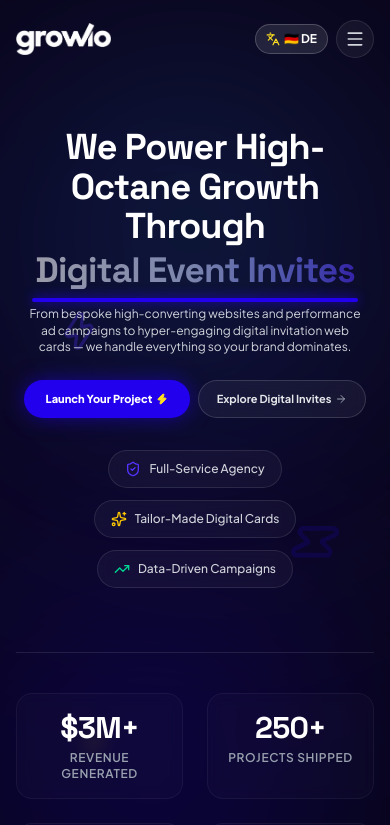
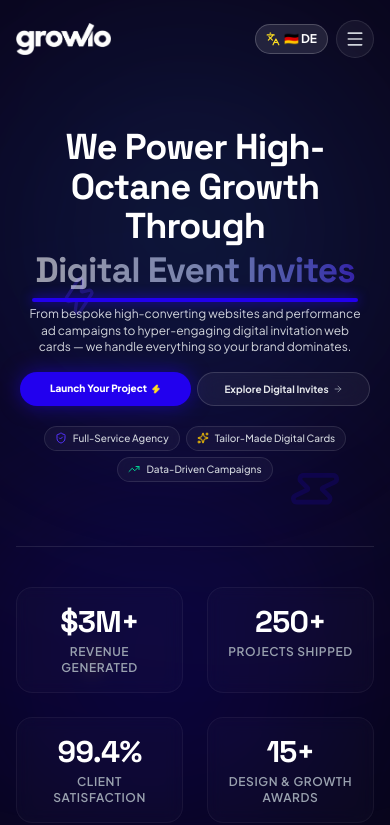
Before and after one commit to ashirvp/GrowioGermany, a React (Vite) app: page / in a window 390 px wide. Shown: the top 825 px of the page. Built offline with nearby package versions, Linux system fonts and the light colour scheme.

Commit message:
Scale down Hero CTA buttons and feature badges on mobile screens

```diff
--- a/src/components/HeroSection.tsx
+++ b/src/components/HeroSection.tsx
@@ -111,22 +111,22 @@ export const HeroSection: React.FC<HeroSectionProps> = () => {
             initial={{ opacity: 0, y: 20 }}
             animate={{ opacity: 1, y: 0 }}
             transition={{ duration: 0.8, delay: 0.6 }}
-            className="mt-6 sm:mt-10 flex flex-row items-center justify-center gap-2 sm:gap-4 max-w-md sm:max-w-2xl mx-auto w-full px-2 sm:px-0"
+            className="mt-4 sm:mt-10 flex flex-row items-center justify-center gap-1.5 sm:gap-4 max-w-md sm:max-w-2xl mx-auto w-full px-1 sm:px-0"
           >
             <a
               href="#contact"
-              className="flex-1 sm:flex-initial sm:w-72 min-h-[38px] sm:min-h-[56px] px-2.5 sm:px-6 py-2 sm:py-4 text-[11px] xs:text-xs sm:text-base font-extrabold text-white bg-[#2200EE] hover:bg-[#1C00C8] rounded-full shadow-[0_0_20px_rgba(34,0,238,0.5)] hover:shadow-[0_0_50px_rgba(85,51,255,0.9)] transition-all duration-300 transform hover:-translate-y-0.5 active:translate-y-0 flex items-center justify-center space-x-1 sm:space-x-3 group whitespace-nowrap"
+              className="flex-1 sm:flex-initial sm:w-72 min-h-[34px] sm:min-h-[56px] px-2 sm:px-6 py-1.5 sm:py-4 text-[10px] xs:text-[11px] sm:text-base font-extrabold text-white bg-[#2200EE] hover:bg-[#1C00C8] rounded-full shadow-[0_0_20px_rgba(34,0,238,0.5)] hover:shadow-[0_0_50px_rgba(85,51,255,0.9)] transition-all duration-300 transform hover:-translate-y-0.5 active:translate-y-0 flex items-center justify-center space-x-1 sm:space-x-3 group whitespace-nowrap"
             >
               <span>{t('Launch Your Project', 'Projekt Starten')}</span>
-              <Zap className="w-3 h-3 sm:w-5 sm:h-5 text-yellow-300 fill-yellow-300 group-hover:rotate-12 transition-transform shrink-0" />
+              <Zap className="w-2.5 h-2.5 sm:w-5 sm:h-5 text-yellow-300 fill-yellow-300 group-hover:rotate-12 transition-transform shrink-0" />
             </a>
 
             <a
               href="#invitations"
-              className="flex-1 sm:flex-initial sm:w-72 min-h-[38px] sm:min-h-[56px] px-2.5 sm:px-6 py-2 sm:py-4 text-[11px] xs:text-xs sm:text-base font-bold text-gray-200 hover:text-white bg-white/[0.05] hover:bg-white/[0.1] border border-white/15 hover:border-[#2200EE] rounded-full backdrop-blur-md transition-all duration-300 flex items-center justify-center space-x-1 sm:space-x-2 group whitespace-nowrap"
+              className="flex-1 sm:flex-initial sm:w-72 min-h-[34px] sm:min-h-[56px] px-2 sm:px-6 py-1.5 sm:py-4 text-[10px] xs:text-[11px] sm:text-base font-bold text-gray-200 hover:text-white bg-white/[0.05] hover:bg-white/[0.1] border border-white/15 hover:border-[#2200EE] rounded-full backdrop-blur-md transition-all duration-300 flex items-center justify-center space-x-1 sm:space-x-2 group whitespace-nowrap"
             >
               <span>{t('Explore Digital Invites', 'Digitale Einladungen')}</span>
-              <ArrowRight className="w-3 h-3 sm:w-4 sm:h-4 text-gray-400 group-hover:translate-x-1 group-hover:text-[#5533FF] transition-all shrink-0" />
+              <ArrowRight className="w-2.5 h-2.5 sm:w-4 sm:h-4 text-gray-400 group-hover:translate-x-1 group-hover:text-[#5533FF] transition-all shrink-0" />
             </a>
           </motion.div>
 
@@ -135,18 +135,18 @@ export const HeroSection: React.FC<HeroSectionProps> = () => {
             initial={{ opacity: 0 }}
             animate={{ opacity: 1 }}
             transition={{ duration: 1, delay: 0.8 }}
-            className="mt-8 flex flex-wrap items-center justify-center gap-3 text-xs sm:text-sm text-gray-300 font-medium"
+            className="mt-5 sm:mt-8 flex flex-wrap items-center justify-center gap-1.5 sm:gap-3 text-[10px] sm:text-sm text-gray-300 font-medium"
           >
-            <div className="flex items-center space-x-2 px-4 py-2.5 rounded-full bg-white/[0.04] border border-white/10 backdrop-blur-md min-w-[170px] justify-center text-center">
-              <ShieldCheck className="w-4 h-4 text-[#5533FF] shrink-0" />
+            <div className="flex items-center space-x-1.5 px-2.5 py-1 sm:px-4 sm:py-2.5 rounded-full bg-white/[0.04] border border-white/10 backdrop-blur-md min-w-0 sm:min-w-[170px] justify-center text-center">
+              <ShieldCheck className="w-3 h-3 sm:w-4 sm:h-4 text-[#5533FF] shrink-0" />
               <span>{t('Full-Service Agency', 'Full-Service Agentur')}</span>
             </div>
-            <div className="flex items-center space-x-2 px-4 py-2.5 rounded-full bg-white/[0.04] border border-white/10 backdrop-blur-md min-w-[170px] justify-center text-center">
-              <Sparkles className="w-4 h-4 text-yellow-400 shrink-0" />
+            <div className="flex items-center space-x-1.5 px-2.5 py-1 sm:px-4 sm:py-2.5 rounded-full bg-white/[0.04] border border-white/10 backdrop-blur-md min-w-0 sm:min-w-[170px] justify-center text-center">
+              <Sparkles className="w-3 h-3 sm:w-4 sm:h-4 text-yellow-400 shrink-0" />
               <span>{t('Tailor-Made Digital Cards', 'Maßgeschneiderte Karten')}</span>
             </div>
-            <div className="flex items-center space-x-2 px-4 py-2.5 rounded-full bg-white/[0.04] border border-white/10 backdrop-blur-md min-w-[170px] justify-center text-center">
-              <TrendingUp className="w-4 h-4 text-emerald-400 shrink-0" />
+            <div className="flex items-center space-x-1.5 px-2.5 py-1 sm:px-4 sm:py-2.5 rounded-full bg-white/[0.04] border border-white/10 backdrop-blur-md min-w-0 sm:min-w-[170px] justify-center text-center">
+              <TrendingUp className="w-3 h-3 sm:w-4 sm:h-4 text-emerald-400 shrink-0" />
               <span>{t('Data-Driven Campaigns', 'Datengetriebene Kampagnen')}</span>
             </div>
           </motion.div>
```
